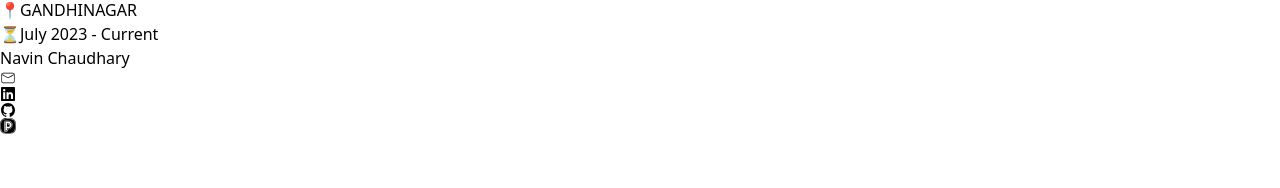
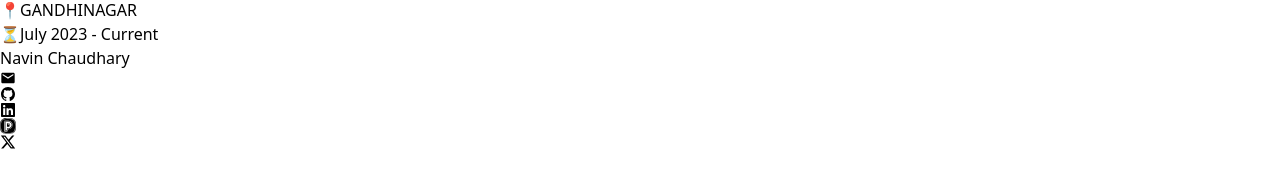
Before and after one commit to navin-chaudhary/navin.bio, a React (Vite) app: page /about in a window 1280 px wide. Shown: the part 194-382 px from the top of the page. Built offline with nearby package versions, Linux system fonts and the light colour scheme.

Commit message:
🎉footer link added

```diff
--- a/src/components/Footer/Footer.jsx
+++ b/src/components/Footer/Footer.jsx
@@ -1,8 +1,9 @@
 import React from "react";
 import { Link } from "react-router-dom";
-import { CiMail } from "react-icons/ci";
+import { MdEmail } from "react-icons/md";
 import { FaLinkedin } from "react-icons/fa";
 import { IoLogoGithub } from "react-icons/io";
+import { FaXTwitter } from "react-icons/fa6";
 import { SiPeerlist } from "react-icons/si";
 function Navbar() {
   return (
@@ -17,11 +18,52 @@ function Navbar() {
         </Link>
       </div>
 
-      <ul className="flex gap-3 text-2xl">
-        <li><CiMail /></li>
-        <li><FaLinkedin /></li>
-        <li><IoLogoGithub /></li>
-        <li><SiPeerlist /></li>
+      <ul className="flex gap-1 md:gap-2 items-center links">
+        <li className="text-muted-foreground hover:text-white ">
+          <Link
+            className="flex items-center px-1  tooltip"
+            to='mailto:hello@navin.bio'
+            aria-label={"Email"}
+          >
+            <MdEmail />
+          </Link>
+        </li>
+        <li className="text-muted-foreground hover:text-white">
+          <Link
+            className="flex items-center px-1 tooltip"
+            to='https://github.com/Navin-Chaudhary'
+            aria-label={"Github"}
+          >
+            <IoLogoGithub/>
+          </Link>
+        </li>
+        <li className="text-muted-foreground hover:text-white">
+          <Link
+            className="flex items-center px-1 tooltip"
+            to='https://www.linkedin.com/in/navin-chaudhary09/'
+            aria-label={"LinkedIn"}
+          >
+            <FaLinkedin/>
+          </Link>
+        </li>
+        <li className="text-muted-foreground hover:text-white">
+          <Link
+            className="flex items-center px-1 tooltip"
+            to='https://peerlist.io/navinhaudhary'
+            aria-label={"Peerlist"}
+          >
+            <SiPeerlist/>
+          </Link>
+        </li>
+        <li className="text-muted-foreground hover:text-white">
+          <Link
+            className="flex items-center pl-1 tooltip"
+            to='https://x.com/NavinChaud24674'
+            aria-label={"X/Twitter"}
+          >
+            <FaXTwitter />
+          </Link>
+        </li>
       </ul>
       </div>
     </div>
```
